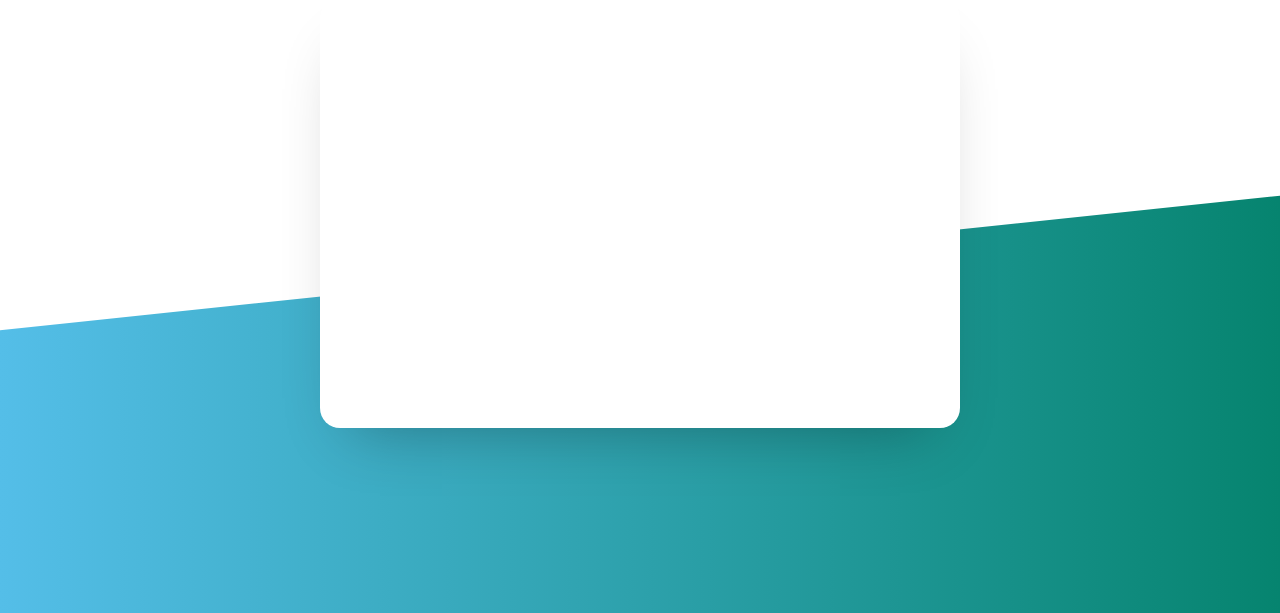
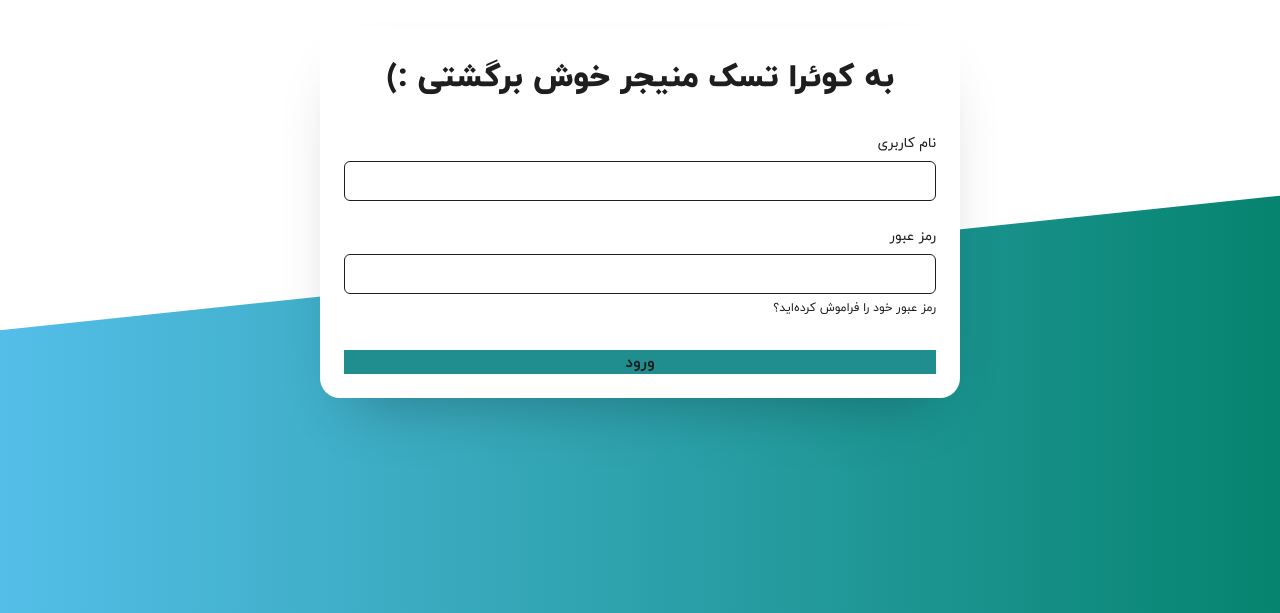
Before and after one commit to fall-Quera-front-end-bootcamp/Group-5, a React (Vite) app: page / in a window 1280 px wide. Shown: the part 187-800 px from the top of the page. Built offline with nearby package versions, Linux system fonts and the light colour scheme.

Commit message:
start for login

```diff
--- a/src/components/Authentication/Login/index.tsx
+++ b/src/components/Authentication/Login/index.tsx
@@ -0,0 +1,25 @@
+function Login() {
+  return(
+    <div className="w-[640px] py-m space-y-l flex justify-center items-center flex-wrap bg-white rounded-[20px] shadow-[0_30px_60px_-30px_rgba(0,0,0,0.3)] shadow-[0_50px_100px_-20px_(50, 50, 93, 0.25)]">
+      <p className="font-heading text-heading-l text-center">به کوئرا تسک منیجر خوش برگشتی :) </p>
+      <div className="w-[592px] space-y-l font-body">
+        <div className="space-y-m">
+          <div className="space-y-xs">
+            <p className="text-body-s">نام کاربری</p>
+            <input className="w-full h-[40px] rounded-md border" type="text" />
+          </div>
+          <div className="space-y-xs">
+            <p className="text-body-s">رمز عبور</p>
+            <input className="w-full h-[40px] rounded-md border" type="text" />
+            <a className="text-body-xs" href="#">رمز عبور خود را فراموش کرده‌اید؟</a>
+          </div>
+        </div>
+        <div className="space-y-m">
+          <input className="w-full bg-brand-primary font-bold" type="button" value="ورود" />
+        </div>
+      </div>
+    </div>
+  )
+}
+
+export default Login
--- a/src/components/Layout/index.tsx
+++ b/src/components/Layout/index.tsx
@@ -1,9 +1,9 @@
+import Login from "../Authentication/Login"
+
 function Layout() {
   return(
-  <div className="relative w-full h-screen overflow-hidden flex justify-center items-center">
-    <div className="w-[640px] h-[429px] bg-white rounded-[20px] shadow-[0_30px_60px_-30px_rgba(0,0,0,0.3)] shadow-[0_50px_100px_-20px_(50, 50, 93, 0.25)]">
-
-    </div>
+  <div className="relative w-full h-screen overflow-hidden flex justify-center items-center text-black">
+    <Login/>
     <div className="absolute top-[450px] w-full h-screen z-[-1] skew-y-[-6deg] bg-gradient-to-l from-[#06846F] to-[#54BEE8]"></div>
   </div>
   )
```
